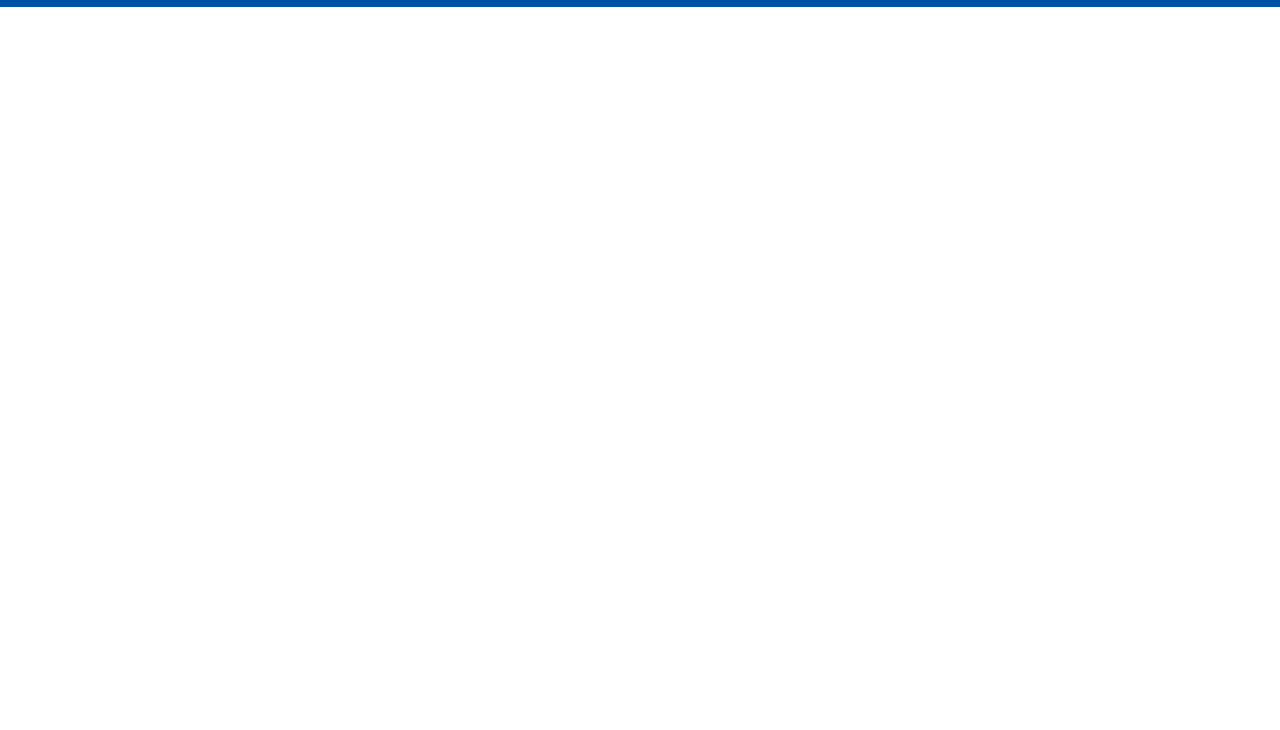
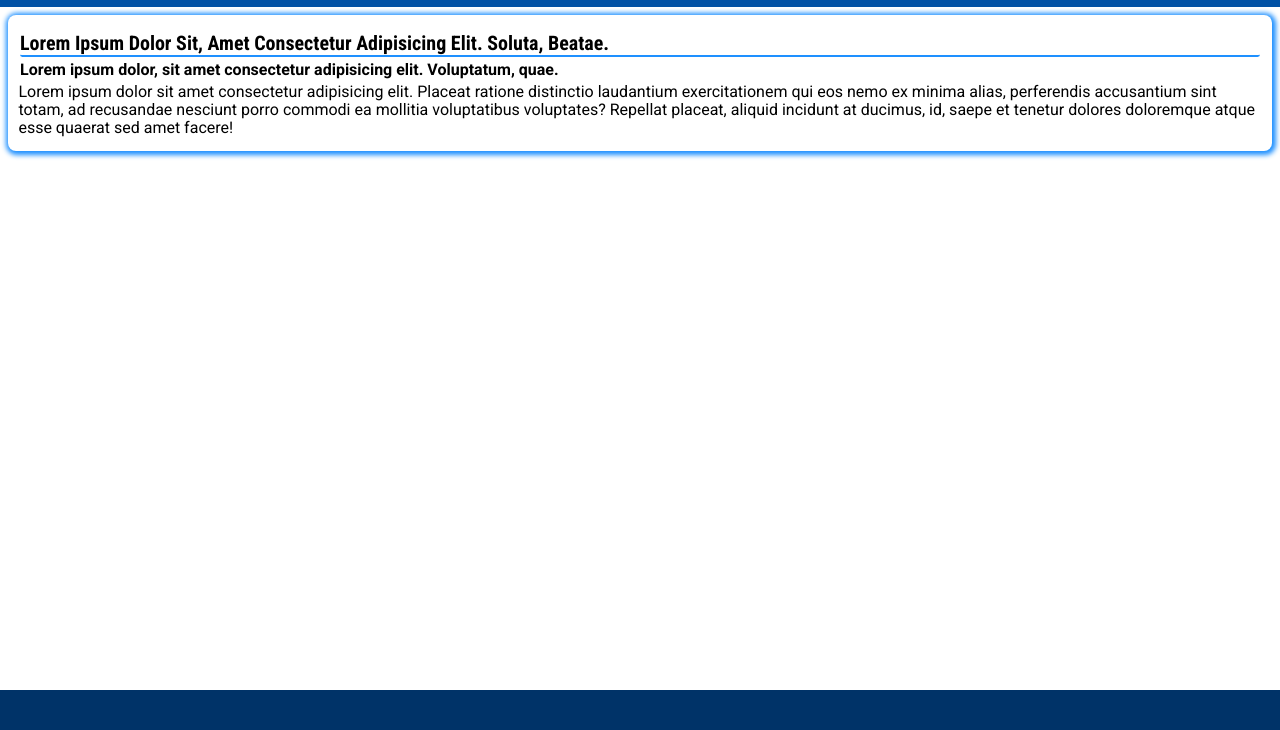
Before and after one commit to Bl4ky113/new_year_proposals_2022, a plain HTML site: page index.html in a window 1280 px wide. Shown: the part 70-800 px from the top of the page. Drawn offline with Linux system fonts and the light colour scheme; files whose address does not match are found by name.

Commit message:
Added Introduction Style

```diff
--- a/index.html
+++ b/index.html
@@ -25,15 +25,17 @@
 </head>
 <body>
 <header class="header">
-    <h1 class="header__title">
-        Mis Propósitos del Año 2022
-    </h1>
-    <h2 class="header__subtitle">
-        // Made By Bl4ky113
-    </h2>
+    <h1 class="header__title">Mis Propósitos del Año 2022</h1>
+    <h2 class="header__subtitle">// Made By Bl4ky113</h2>
 </header>
 <content class="content">
-
+    <section class="intro">
+        <p class="intro__title">Lorem ipsum dolor sit, amet consectetur adipisicing elit. Soluta, beatae.</p>
+        <p class="intro__subtitle">Lorem ipsum dolor, sit amet consectetur adipisicing elit. Voluptatum, quae.</p>
+        <p class="intro__text">
+            Lorem ipsum dolor sit amet consectetur adipisicing elit. Placeat ratione distinctio laudantium exercitationem qui eos nemo ex minima alias, perferendis accusantium sint totam, ad recusandae nesciunt porro commodi ea mollitia voluptatibus voluptates? Repellat placeat, aliquid incidunt at ducimus, id, saepe et tenetur dolores doloremque atque esse quaerat sed amet facere!
+        </p>
+    </section>
 </content>
 <footer class="footer">
 
--- a/src/scss/style.scss
+++ b/src/scss/style.scss
@@ -65,3 +65,45 @@ body {
         text-transform: capitalize;
     }
 }
+
+.content {
+    grid-area: content;
+
+    .intro {
+        padding: 0.75rem 0.5rem;
+        border-radius: 0.5rem;
+        margin: 0.5rem;
+
+        box-shadow: 1px 1px 5px 3px $base_color;
+
+        .intro__title {
+            border-bottom: 2px solid $base_color;
+            border-radius: 0.15rem;
+            margin: 0.25rem;
+
+            color: $font_black;
+            font: 700 1.25rem/120% "Roboto Condensed", sans-serif;
+            text-transform: capitalize;
+        }
+
+        .intro__subtitle {
+            margin: 0.25rem;
+
+            color: $font_black;
+            font: 700 1rem/115% "Roboto", sans-serif;
+        }
+
+        .intro__text {
+            margin: 0.15rem;
+
+            color: $font_black;
+            font: 400 1rem/110% "Roboto", sans-serif;
+        }
+    }
+}
+
+.footer {
+    background-color: $black_color;
+
+    grid-area: footer;
+}
```
Also changed, not shown: src/css/style.css.
